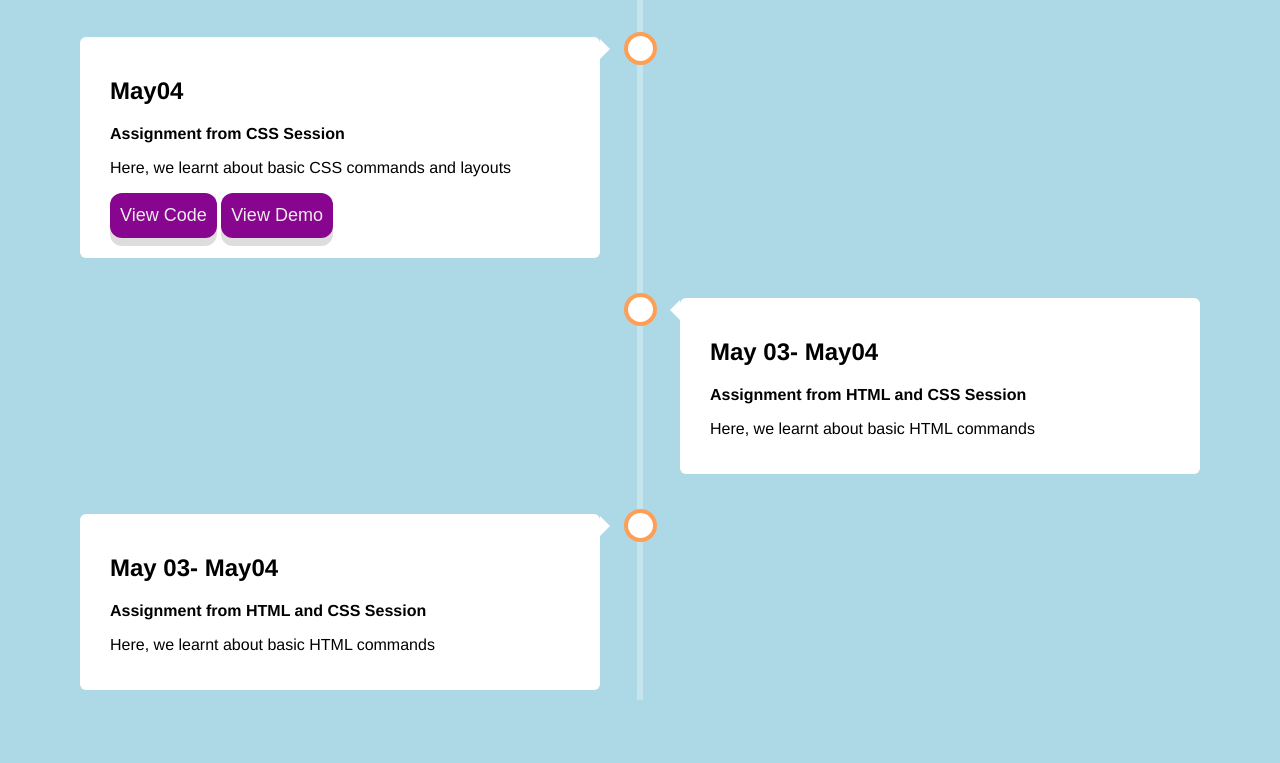
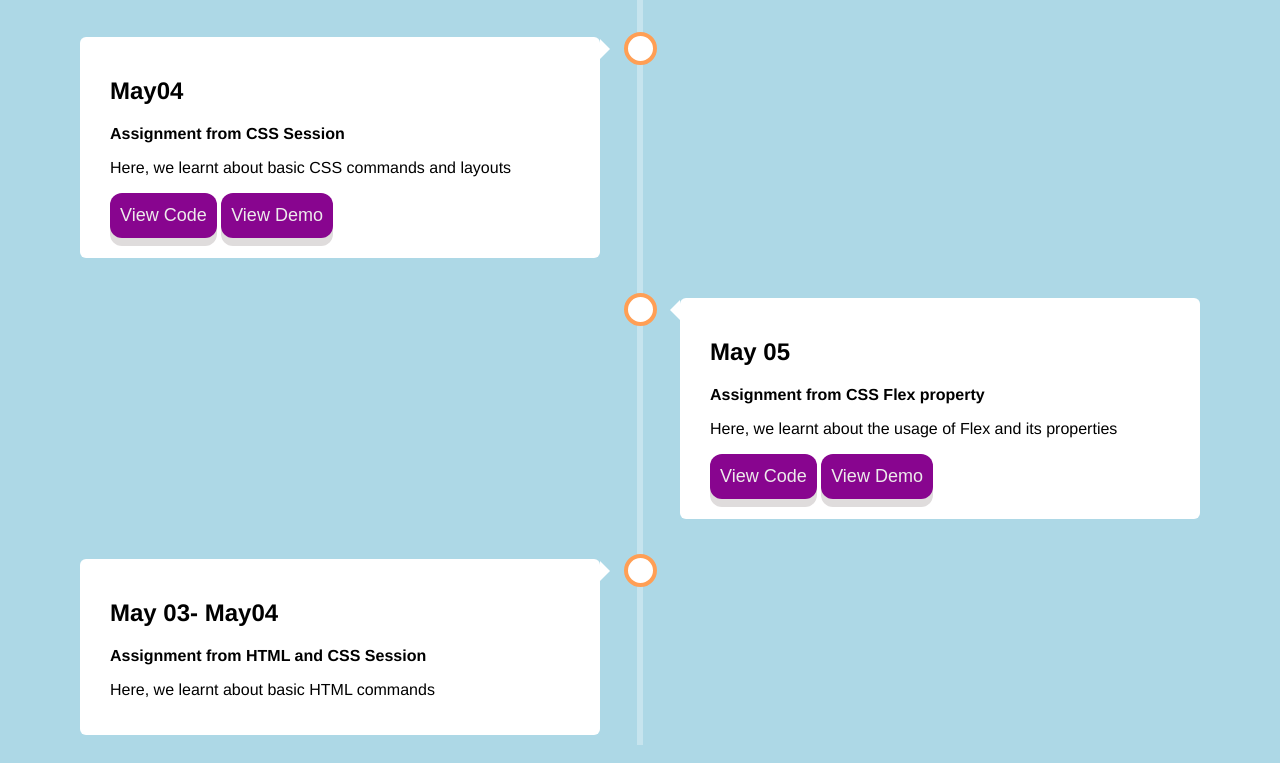
Before and after one commit to Si-za1/Assignment_collection, a plain HTML site: page index.html in a window 1280 px wide. Shown: the part 672-1435 px from the top of the page. Before the commit the page ends 1390 px from the top, so only its background shows below. Drawn offline with Linux system fonts and the light colour scheme.

Commit message:
new assignment link updated

```diff
--- a/index.html
+++ b/index.html
@@ -60,15 +60,15 @@
     </div>
     <div class="container right">
       <div class="content">
-        <h2>May 03- May04</h2>
+        <h2> May 05 </h2>
         <b>
-          <p>Assignment from HTML and CSS Session</p>
+          <p>Assignment from CSS Flex property</p>
         </b>
-        <p> Here, we learnt about basic HTML commands</p>
-        <!-- <button class="button" onclick="window.location.href='https://github.com/Si-za1/Assgn_1'">
+        <p> Here, we learnt about the usage of Flex and its properties </p>
+        <button class="button" onclick="window.location.href='https://github.com/Si-za1/flex'">
           View Code
         </button>
-        <button class="button" onclick="window.location.href='https://si-za1.github.io/Assgn_1'">View Demo</button> -->
+        <button class="button" onclick="window.location.href='https://si-za1.github.io/flex/'">View Demo</button>
       </div>
     </div>
     <div class="container left">
```
